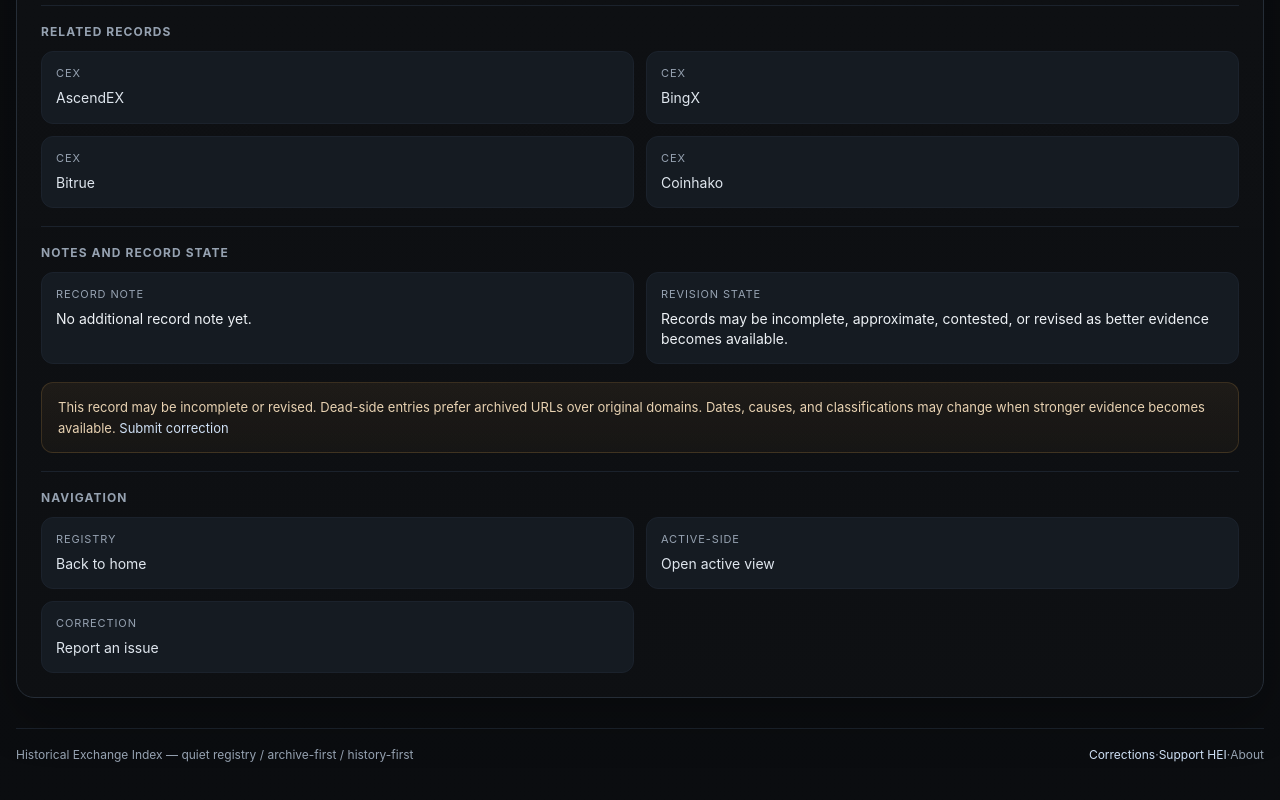
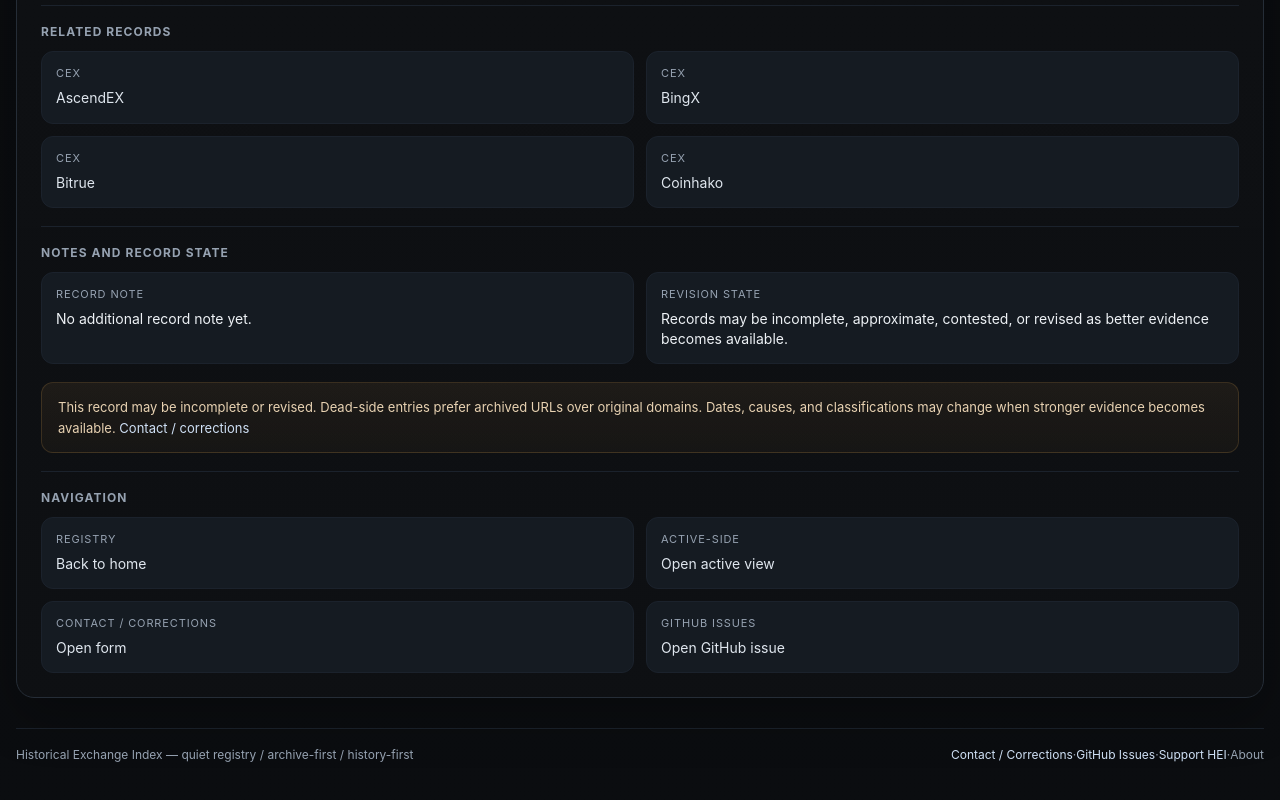
Before and after one commit to badjoke-lab/historical-exchange-index, a Next.js app: page /exchange/aibit/ in a window 1280 px wide. Shown: the part 1293-2093 px from the top of the page. Built offline with nearby package versions, Linux system fonts and the light colour scheme; no server answers.

Commit message:
Update site contact and correction paths

```diff
--- a/src/app/active/page.tsx
+++ b/src/app/active/page.tsx
@@ -2,7 +2,7 @@ import { Suspense } from 'react'
 import type { Metadata } from 'next'
 import ActiveExplorerClient from '../../components/registry/active-explorer-client'
 import { loadEntities } from '../../lib/data/load-entities'
-import { CORRECTION_HREF } from '../../lib/site-constants'
+import { CONTACT_HREF } from '../../lib/site-constants'
 
 const ACTIVE_SIDE = new Set<string>(['active', 'limited', 'inactive'])
 
@@ -45,8 +45,8 @@ export default function ActivePage() {
           </div>
 
           <div className="hero-actions" style={{ marginTop: 0 }}>
-            <a className="btn" href={CORRECTION_HREF} target="_blank" rel="noreferrer">
-              Submit correction
+            <a className="btn" href={CONTACT_HREF} target="_blank" rel="noreferrer">
+              Contact / corrections
             </a>
           </div>
         </div>
--- a/src/app/dead/page.tsx
+++ b/src/app/dead/page.tsx
@@ -2,7 +2,7 @@ import { Suspense } from 'react'
 import type { Metadata } from 'next'
 import DeadExplorerClient from '../../components/registry/dead-explorer-client'
 import { loadEntities } from '../../lib/data/load-entities'
-import { CORRECTION_HREF } from '../../lib/site-constants'
+import { CONTACT_HREF } from '../../lib/site-constants'
 
 const DEAD_SIDE = new Set<string>(['dead', 'merged', 'acquired', 'rebranded'])
 
@@ -50,8 +50,8 @@ export default function DeadPage() {
           </div>
 
           <div className="hero-actions" style={{ marginTop: 0 }}>
-            <a className="btn" href={CORRECTION_HREF} target="_blank" rel="noreferrer">
-              Submit correction
+            <a className="btn" href={CONTACT_HREF} target="_blank" rel="noreferrer">
+              Contact / corrections
             </a>
           </div>
         </div>
--- a/src/app/exchange/[slug]/page.tsx
+++ b/src/app/exchange/[slug]/page.tsx
@@ -7,7 +7,7 @@ import { formatYears } from '../../../lib/utils/format-years'
 import { STATUS_LABELS } from '../../../lib/utils/status-meta'
 import { DEATH_REASON_LABELS } from '../../../lib/utils/death-reason-meta'
 import { URL_STATUS_LABELS } from '../../../lib/utils/url-meta'
-import { CORRECTION_HREF, SITE_NAME } from '../../../lib/site-constants'
+import { CONTACT_HREF, ISSUES_HREF, SITE_NAME } from '../../../lib/site-constants'
 
 type DetailPageProps = {
   params: Promise<{
@@ -388,8 +388,8 @@ export default async function ExchangeDetailPage({ params }: DetailPageProps) {
             This record may be incomplete or revised. Dead-side entries prefer archived URLs over original domains.
             Dates, causes, and classifications may change when stronger evidence becomes available.
             <span> </span>
-            <a className="archive-link" href={CORRECTION_HREF} target="_blank" rel="noreferrer">
-              Submit correction
+            <a className="archive-link" href={CONTACT_HREF} target="_blank" rel="noreferrer">
+              Contact / corrections
             </a>
           </div>
 
@@ -409,10 +409,18 @@ export default async function ExchangeDetailPage({ params }: DetailPageProps) {
                 </div>
               </div>
               <div className="fact">
-                <div className="k">Correction</div>
+                <div className="k">Contact / Corrections</div>
                 <div className="v">
-                  <a className="subtle-link" href={CORRECTION_HREF} target="_blank" rel="noreferrer">
-                    Report an issue
+                  <a className="subtle-link" href={CONTACT_HREF} target="_blank" rel="noreferrer">
+                    Open form
+                  </a>
+                </div>
+              </div>
+              <div className="fact">
+                <div className="k">GitHub Issues</div>
+                <div className="v">
+                  <a className="subtle-link" href={ISSUES_HREF} target="_blank" rel="noreferrer">
+                    Open GitHub issue
                   </a>
                 </div>
               </div>
--- a/src/app/layout.tsx
+++ b/src/app/layout.tsx
@@ -4,9 +4,11 @@ import type { Metadata, Viewport } from 'next'
 import type { ReactNode } from 'react'
 import GoogleAnalytics from '../components/analytics/google-analytics'
 import {
-  CORRECTION_HREF,
+  CONTACT_HREF,
+  DONATE_HREF,
   GA_MEASUREMENT_ID,
   GSC_VERIFICATION_TOKEN,
+  ISSUES_HREF,
   SITE_DESCRIPTION,
   SITE_NAME,
   SITE_SHORT_NAME,
@@ -73,7 +75,7 @@ export default function RootLayout({ children }: RootLayoutProps) {
               <Link className="nav-link" href="/active">Active</Link>
               <Link className="nav-link nav-secondary" href="/methodology">Methodology</Link>
               <Link className="nav-link nav-secondary" href="/about">About</Link>
-              <Link className="utility" href="/donate">Donate</Link>
+              <Link className="utility" href={DONATE_HREF}>Donate</Link>
             </nav>
           </header>
 
@@ -82,11 +84,15 @@ export default function RootLayout({ children }: RootLayoutProps) {
           <footer className="footer">
             <div className="footer-copy">Historical Exchange Index — quiet registry / archive-first / history-first</div>
             <div className="footer-links">
-              <a className="archive-link" href={CORRECTION_HREF} target="_blank" rel="noreferrer">
-                Corrections
+              <a className="archive-link" href={CONTACT_HREF} target="_blank" rel="noreferrer">
+                Contact / Corrections
               </a>
               <span className="muted footer-sep"> · </span>
-              <Link className="archive-link" href="/donate">Support HEI</Link>
+              <a className="archive-link" href={ISSUES_HREF} target="_blank" rel="noreferrer">
+                GitHub Issues
+              </a>
+              <span className="muted footer-sep"> · </span>
+              <Link className="archive-link" href={DONATE_HREF}>Support HEI</Link>
               <span className="muted footer-sep"> · </span>
               <Link href="/about">About</Link>
             </div>
--- a/src/components/registry/registry-explorer-client.tsx
+++ b/src/components/registry/registry-explorer-client.tsx
@@ -6,7 +6,7 @@ import type { EntityRecord } from '../../lib/types/entity'
 import { formatYears } from '../../lib/utils/format-years'
 import { STATUS_LABELS } from '../../lib/utils/status-meta'
 import { DEATH_REASON_LABELS } from '../../lib/utils/death-reason-meta'
-import { CORRECTION_HREF } from '../../lib/site-constants'
+import { CONTACT_HREF } from '../../lib/site-constants'
 
 type RegistrySummary = {
   total: number
@@ -136,8 +136,8 @@ export default function RegistryExplorerClient({ entities, summary, archiveCover
           <div className="hero-actions">
             <Link className="btn btn-primary" href="/dead">Browse dead-side entries</Link>
             <Link className="btn" href="/methodology">Read methodology</Link>
-            <a className="btn" href={CORRECTION_HREF} target="_blank" rel="noreferrer">
-              Submit a correction
+            <a className="btn" href={CONTACT_HREF} target="_blank" rel="noreferrer">
+              Contact / corrections
             </a>
           </div>
         </div>
--- a/src/lib/site-constants.ts
+++ b/src/lib/site-constants.ts
@@ -8,5 +8,8 @@ export const SITE_URL = (process.env.NEXT_PUBLIC_SITE_URL || DEFAULT_SITE_URL).r
 export const GA_MEASUREMENT_ID = process.env.NEXT_PUBLIC_GA_MEASUREMENT_ID ?? ''
 export const GSC_VERIFICATION_TOKEN = process.env.GSC_VERIFICATION_TOKEN ?? ''
 
-export const CORRECTION_HREF =
+export const CONTACT_HREF =
+  'https://docs.google.com/forms/d/e/1FAIpQLSf6NGsKIaGUzeGWUAyphOsv0XN3eSBebsASj_0g-qtZtNamWw/viewform'
+export const ISSUES_HREF =
   'https://github.com/badjoke-lab/historical-exchange-index/issues/new'
+export const DONATE_HREF = '/donate'
```
Also changed, not shown: src/app/about/page.tsx (+12 -6 lines), src/app/methodology/page.tsx (+12 -7 lines).
